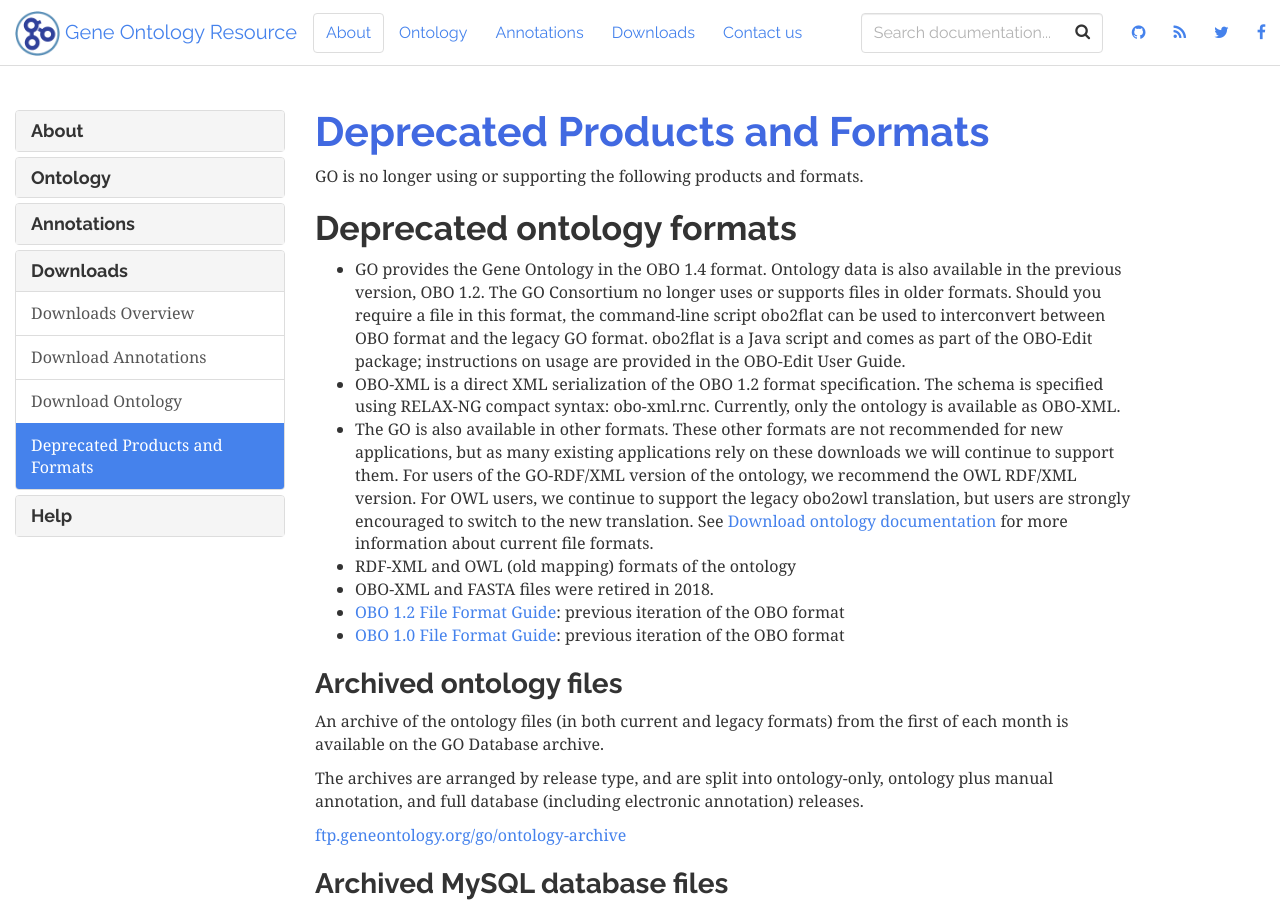
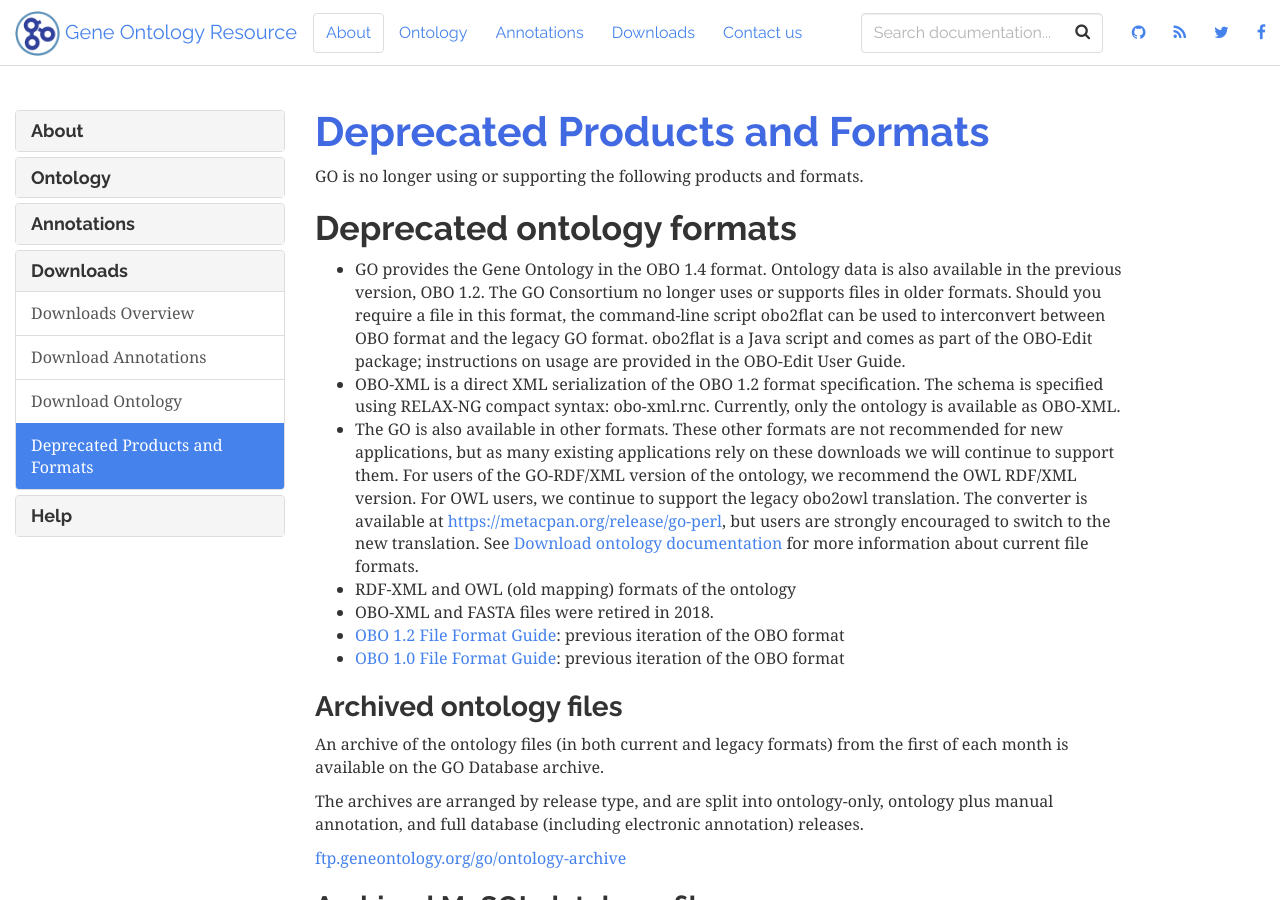
Before and after one commit to geneontology/geneontology.github.io, a Jekyll site: the page built from _docs/deprecated-products-and-formats.md, in a window 1280 px wide and 900 px high. Built offline with Jekyll 4.4.1, drawn with Linux system fonts in a browser that asks for light colours; nearby versions of some CDN libraries.

Commit message:
Update deprecated-products-and-formats.md
Added text to address https://github.com/geneontology/helpdesk/issues/154
Is this enough?
If yes, please close #3

```diff
--- a/_docs/deprecated-products-and-formats.md
+++ b/_docs/deprecated-products-and-formats.md
@@ -11,7 +11,7 @@
 
 + GO provides the Gene Ontology in the OBO 1.4 format. Ontology data is also available in the previous version, OBO 1.2. The GO Consortium no longer uses or supports files in older formats. Should you require a file in this format, the command-line script obo2flat can be used to interconvert between OBO format and the legacy GO format. obo2flat is a Java script and comes as part of the OBO-Edit package; instructions on usage are provided in the OBO-Edit User Guide.
 + OBO-XML is a direct XML serialization of the OBO 1.2 format specification. The schema is specified using RELAX-NG compact syntax: obo-xml.rnc. Currently, only the ontology is available as OBO-XML.
-+ The GO is also available in other formats. These other formats are not recommended for new applications, but as many existing applications rely on these downloads we will continue to support them. For users of the GO-RDF/XML version of the ontology, we recommend the OWL RDF/XML version. For OWL users, we continue to support the legacy obo2owl translation, but users are strongly encouraged to switch to the new translation. See [Download ontology documentation](/docs/download-ontology/) for more information about current file formats.
++ The GO is also available in other formats. These other formats are not recommended for new applications, but as many existing applications rely on these downloads we will continue to support them. For users of the GO-RDF/XML version of the ontology, we recommend the OWL RDF/XML version. For OWL users, we continue to support the legacy obo2owl translation. The converter is available at [https://metacpan.org/release/go-perl](https://metacpan.org/release/go-perl){:target="blank"}, but users are strongly encouraged to switch to the new translation. See [Download ontology documentation](/docs/download-ontology/) for more information about current file formats.
 + RDF-XML and OWL (old mapping) formats of the ontology
 + OBO-XML and FASTA files were retired in 2018.
 + [OBO 1.2 File Format Guide](http://owlcollab.github.io/oboformat/doc/GO.format.obo-1_2.html): previous iteration of the OBO format
```
